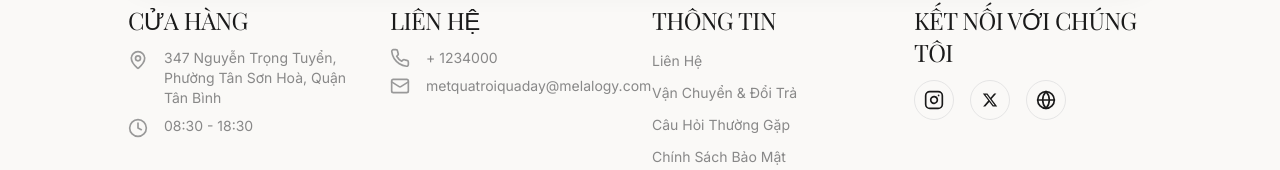
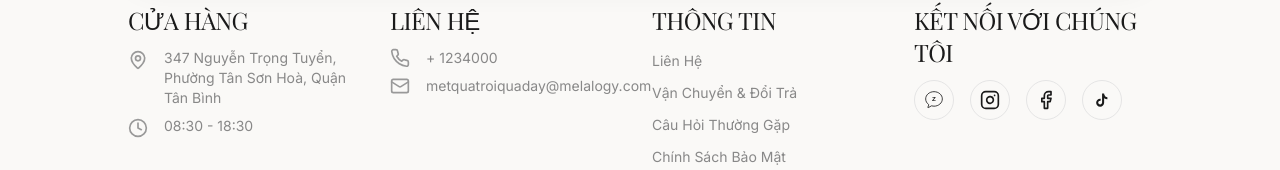
Before and after one commit to hellost3108/beauty-web-1, a Next.js app: page / in a window 1280 px wide. Shown: the part 5024-5194 px from the top of the page. Built offline with nearby package versions, Linux system fonts and the light colour scheme.

Commit message:
Update footer social links to real platforms
Swaps the placeholder Instagram/X/Globe icons for the platforms
Melalogy actually uses: Zalo, Instagram, Facebook, TikTok.

```diff
--- a/src/components/Footer.tsx
+++ b/src/components/Footer.tsx
@@ -1,4 +1,4 @@
-import { Instagram, Twitter, Phone, Mail, MapPin, Clock, Globe } from 'lucide-react';
+import { Instagram, Facebook, Phone, Mail, MapPin, Clock } from 'lucide-react';
 import Link from 'next/link';
 
 const Footer = () => {
@@ -76,15 +76,20 @@ const Footer = () => {
             <h4 className="font-display text-xl md:text-2xl text-[#1a1a1a] tracking-tight">KẾT NỐI VỚI CHÚNG TÔI</h4>
             <div className="flex gap-4">
               <div className="w-10 h-10 rounded-full border border-[#e5e5e5] flex items-center justify-center text-[#1a1a1a] hover:bg-[#f01a33] hover:text-white hover:border-[#f01a33] transition-all duration-300 cursor-pointer">
+                <svg viewBox="0 0 48 48" aria-hidden="true" className="w-5 h-5">
+                  <path d="M24 4C12.95 4 4 11.85 4 21.5c0 5.44 2.86 10.3 7.34 13.47-.24 2.03-1.15 4.6-2.09 6.53a.6.6 0 0 0 .8.79c2.87-1.24 5.9-3.05 7.7-4.28 2.03.55 4.2.85 6.25.85 11.05 0 20-7.85 20-17.5S35.05 4 24 4Z" fill="none" stroke="currentColor" strokeWidth="2" strokeLinejoin="round" />
+                  <text x="24" y="27" textAnchor="middle" fontSize="15" fontWeight="700" fontFamily="Arial, sans-serif" fill="currentColor">Z</text>
+                </svg>
+              </div>
+              <div className="w-10 h-10 rounded-full border border-[#e5e5e5] flex items-center justify-center text-[#1a1a1a] hover:bg-[#f01a33] hover:text-white hover:border-[#f01a33] transition-all duration-300 cursor-pointer">
                 <Instagram className="w-5 h-5" />
               </div>
               <div className="w-10 h-10 rounded-full border border-[#e5e5e5] flex items-center justify-center text-[#1a1a1a] hover:bg-[#f01a33] hover:text-white hover:border-[#f01a33] transition-all duration-300 cursor-pointer">
-                <svg viewBox="0 0 24 24" aria-hidden="true" className="w-4 h-4 fill-current"><path d="M18.244 2.25h3.308l-7.227 8.26 8.502 11.24H16.17l-5.214-6.817L4.99 21.75H1.68l7.73-8.835L1.254 2.25H8.08l4.713 6.231zm-1.161 17.52h1.833L7.084 4.126H5.117z"></path></svg>
+                <Facebook className="w-5 h-5" />
               </div>
               <div className="w-10 h-10 rounded-full border border-[#e5e5e5] flex items-center justify-center text-[#1a1a1a] hover:bg-[#f01a33] hover:text-white hover:border-[#f01a33] transition-all duration-300 cursor-pointer">
-                <Globe className="w-5 h-5" />
+                <svg viewBox="0 0 24 24" aria-hidden="true" className="w-4 h-4 fill-current"><path d="M16.6 5.82c-.9-.95-1.42-2.19-1.44-3.5H12.1v13.6c0 1.6-1.3 2.9-2.9 2.9s-2.9-1.3-2.9-2.9 1.3-2.9 2.9-2.9c.28 0 .55.04.8.12v-3.13a5.98 5.98 0 0 0-.8-.05c-3.31 0-6 2.69-6 6s2.69 6 6 6 6-2.69 6-6V9.3a8.9 8.9 0 0 0 4.9 1.48V7.72c-1.1 0-2.14-.35-2.9-.94a5.4 5.4 0 0 1-1.1-.96Z"></path></svg>
               </div>
-
             </div>
           </div>
         </div>
```
